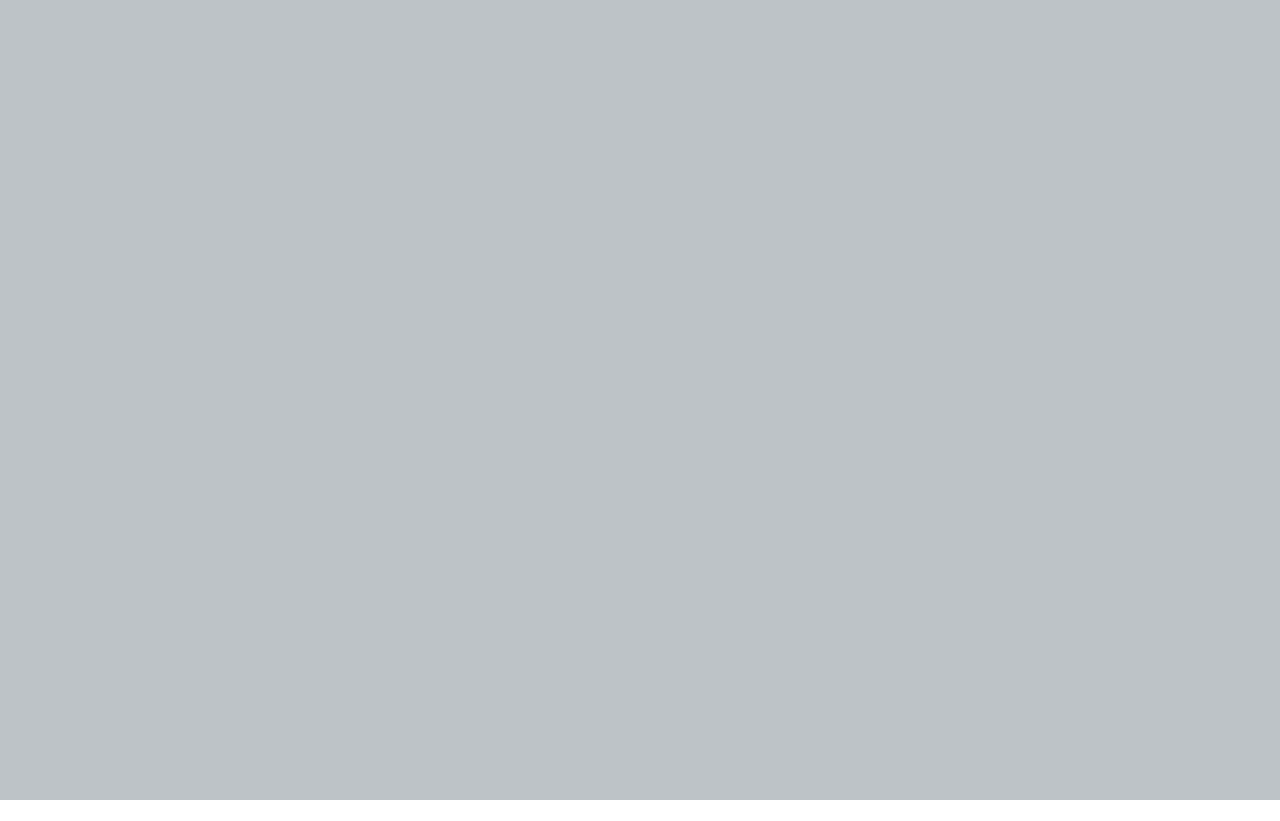
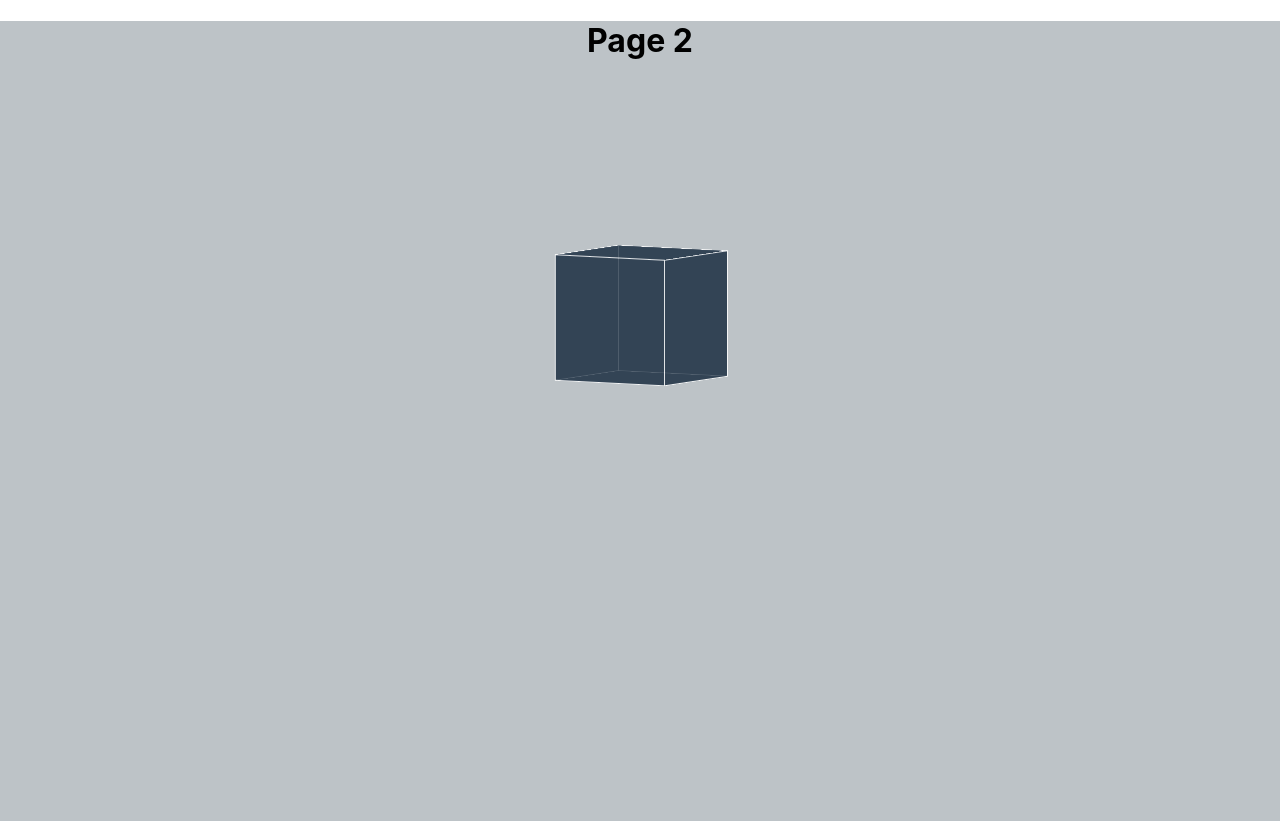
Before and after one commit to PadmaGnanapriya/3d-web-site, a React (Create React App) app: page /page2 in a window 1280 px wide. Before the commit this address had no page. Before the commit the page ends 800 px from the top, so only its background shows below. Built offline with nearby package versions, Linux system fonts and the light colour scheme.

Commit message:
create club using css

```diff
--- a/src/App.tsx
+++ b/src/App.tsx
@@ -2,6 +2,7 @@ import React from 'react';
 import './App.css';
 import { BrowserRouter, Route, Routes } from 'react-router-dom';
 import Page1 from "./pages/Page1";
+import Page2 from "./pages/Page2";
 
 function App() {
   return (
@@ -9,6 +10,7 @@ function App() {
       <BrowserRouter>
         <Routes>
           <Route path='/' element={<Page1/>} />
+          <Route path='/page2' element={<Page2/>} />
         </Routes>
       </BrowserRouter>
     </div>
--- /dev/null
+++ b/src/pages/Page2.tsx
@@ -0,0 +1,24 @@
+import React from "react";
+import "./page2.css";
+
+const Page2: React.FC = () => {
+
+  return (
+    <>
+      <h1>Page 2</h1>
+      <div id="shape">
+        {
+          [0, 1, 2, 3].map((element) =>
+            <div
+              style={{WebkitTransform: `rotateY(${element * 90}deg) translateZ(63px)`}}
+            />
+          )
+        }
+        <div style={{WebkitTransform: 'rotateX(270deg) rotateY(0deg) translateZ(63px)'}}/>
+        <div style={{WebkitTransform: 'rotateX(90deg) translateZ(63px)'}}/>
+      </div>
+    </>
+  )
+}
+
+export default Page2
--- /dev/null
+++ b/src/pages/page2.css
@@ -0,0 +1,35 @@
+#shape {
+    position: relative;
+    margin: 0 auto;
+    top: 170px;
+    width: 125px;
+    height: 125px;
+    -webkit-transform-style: preserve-3d;
+    -moz-transform-style: preserve-3d;
+    transform-style: preserve-3d;
+    -webkit-transform: rotateX(-5deg) rotateY(-30deg);
+    -moz-transform: rotateX(-5deg) rotateY(-30deg);
+    transform: rotateX(-5deg) rotateY(-30deg);
+    -webkit-transition: -webkit-transform 2s;
+    -moz-transition: -moz-transform 2s;
+    transition: transform 2s;
+    /*animation: animate 5s linear infinite;*/
+}
+
+#shape > div {
+    position: absolute;
+    width: 125px;
+    height: 125px;
+    border: 1px solid white;
+    background-color: #2c3e50;
+    opacity: .8;
+}
+
+/*@keyframes animate {*/
+/*    0% {*/
+/*        transform: rotateX(-20deg) rotateY(360deg);*/
+/*    }*/
+/*    100% {*/
+/*        transform: rotateX(-20deg) rotateY(0deg);*/
+/*    }*/
+/*}*/
```
